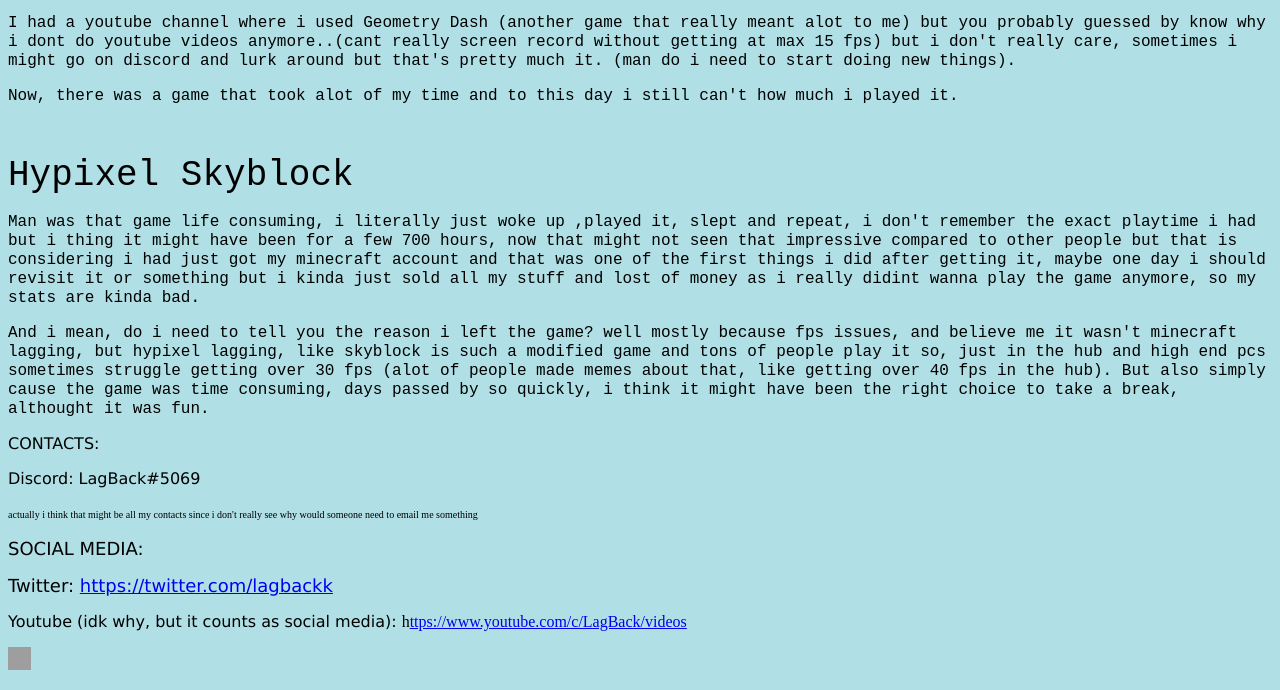
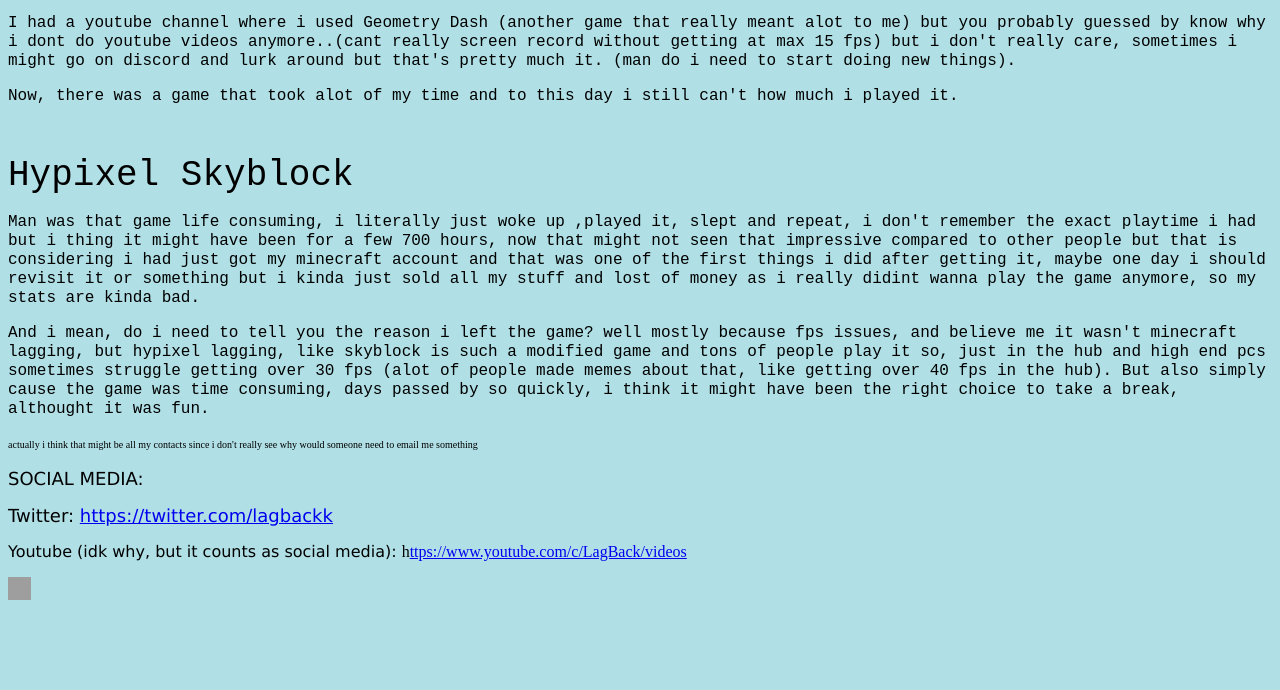
Before and after one commit to LagBack/lagback.github.io, a plain HTML site: page index.html in a window 1280 px wide. Shown: the part 619-1309 px from the top of the page. After the commit the page ends 1239 px from the top, so only its background shows below. Drawn offline with Linux system fonts and the light colour scheme; grey boxes are pictures that could not be loaded.

Commit message:
Update index.html

```diff
--- a/index.html
+++ b/index.html
@@ -39,10 +39,6 @@
 
 <p><font face="courier new, courier, monospace">And i mean, do i need to tell you the reason i left the game? well mostly because fps issues, and believe me it wasn&#39;t minecraft lagging, but hypixel lagging, like skyblock is such a modified game and tons of people play it so, just in the hub and high end pcs sometimes struggle getting over 30 fps (alot of people made memes about that, like getting over 40 fps in the hub). But also simply cause the game was time consuming, days passed by so quickly, i think it might have been the right choice to take a break, althought it was fun.</font></p>
 
-<p><span style="font-family:lucida sans unicode,lucida grande,sans-serif;">CONTACTS:</span></p>
-
-<p><span style="font-family:lucida sans unicode,lucida grande,sans-serif;">Discord: LagBack#5069</span></p>
-
 <p><span style="font-size: 10px;">actually i think that might be all my contacts since i don&#39;t really see why would someone need to email me something</span></p>
 
 <p><span style="font-size: 10px;"><span style="font-family:lucida sans unicode,lucida grande,sans-serif;"><span style="font-size:18px;">SOCIAL MEDIA:</span></span></span></p>
```
